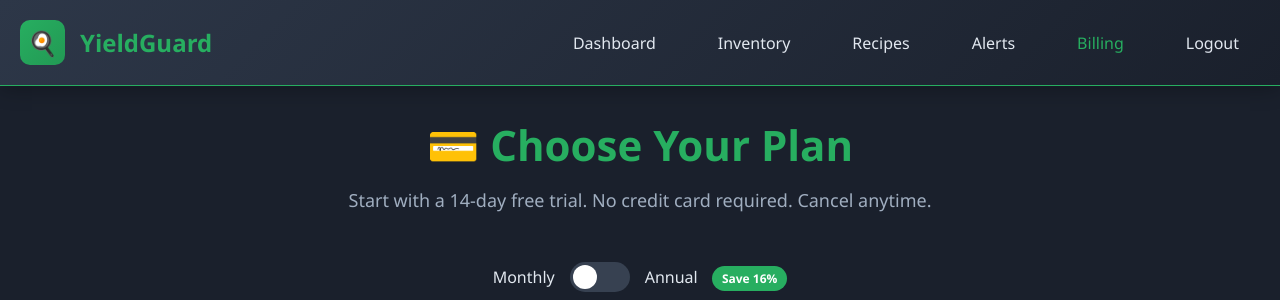
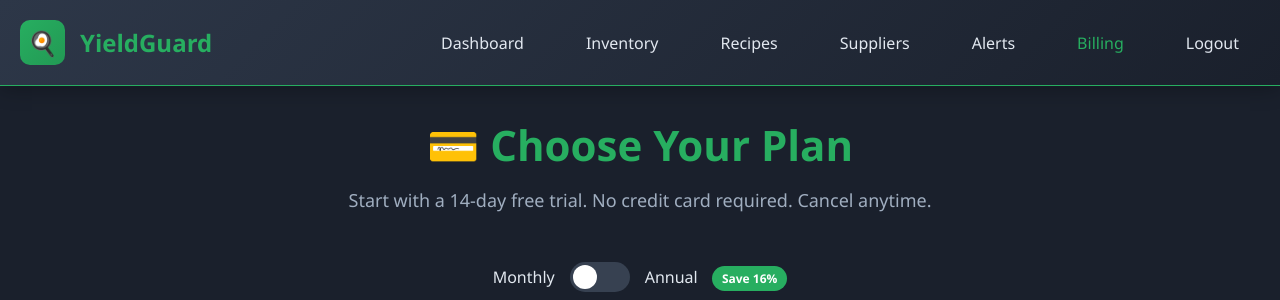
Before and after one commit to cryptoirish/kitchen-inventory-clean, a Python web app: template templates/supplier_form.html in a window 1280 px wide. Shown: the top 300 px of the page. Run offline with Jinja, Linux system fonts and the light colour scheme; the template is opened without the code that fills it: most values are stand-ins (such as "Sample title", 1, 10 or a date in 2020).

Commit message:
Add Suppliers link to navigation

```diff
--- a/templates/base.html
+++ b/templates/base.html
@@ -300,6 +300,7 @@
                 <a href="/">Dashboard</a>
                 <a href="/inventory">Inventory</a>
                 <a href="/recipes">Recipes</a>
+                <a href="/suppliers">Suppliers</a>
                 <a href="/alerts">Alerts</a>
                 <a href="/billing" style="color: #27ae60;">Billing</a>
                 <a href="/logout">Logout</a>
```
